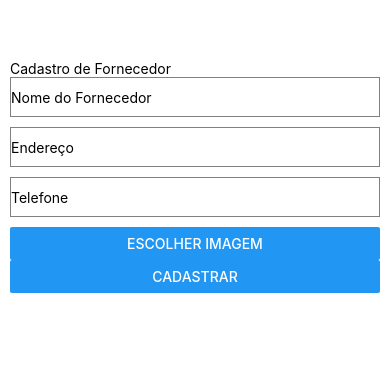
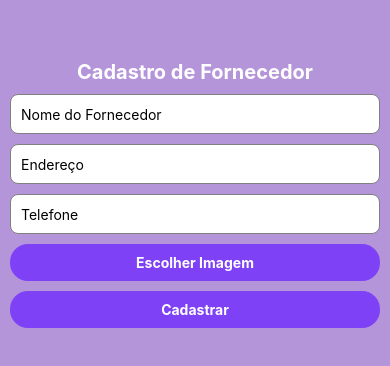
Before and after one commit to madukisp/react-native-missao1-mundo4, a React Native app: screen / in a window 390 px wide. Shown: the top 366 px of the page. Built offline with nearby package versions, Linux system fonts and the light colour scheme.

Commit message:
Atualizações de código para cadastro e listagem de fornecedores

```diff
--- a/App.js
+++ b/App.js
@@ -1,7 +1,8 @@
 import React, { useState } from 'react';
-import { View, StyleSheet, Alert } from 'react-native';
+import { View, Alert } from 'react-native';
 import CadastroFornecedor from './src/components/CadastroFornecedor';
 import ListagemFornecedores from './src/components/ListagemFornecedores';
+import styles from './src/styles/AppStyles';
 
 const App = () => {
   const [fornecedores, setFornecedores] = useState([]);
@@ -32,39 +33,18 @@ const App = () => {
     );
   };
 
-  const atualizarFornecedor = (fornecedor) => {
-    setFornecedores((currentFornecedores) =>
-      currentFornecedores.map((f) => (f.id === fornecedor.id ? fornecedor : f))
-    );
-    setFornecedorEditando(null);
-  };
-
-  const iniciarEdicaoFornecedor = (id) => {
-    const fornecedor = fornecedores.find((f) => f.id === id);
-    setFornecedorEditando(fornecedor);
-  };
-
   return (
     <View style={styles.container}>
       <CadastroFornecedor
         onCadastro={adicionarFornecedor}
         fornecedorEditando={fornecedorEditando}
-        onAtualizarFornecedor={atualizarFornecedor}
       />
       <ListagemFornecedores
         fornecedores={fornecedores}
         onExcluir={excluirFornecedor}
-        onAtualizar={iniciarEdicaoFornecedor}
       />
     </View>
   );
 };
 
-const styles = StyleSheet.create({
-  container: {
-    flex: 1,
-    paddingTop: 50,
-  },
-});
-
 export default App;
--- a/package.json
+++ b/package.json
@@ -9,11 +9,12 @@
     "web": "expo start --web"
   },
   "dependencies": {
+    "@expo/vector-icons": "^14.0.0",
     "expo": "~50.0.14",
+    "expo-image-picker": "~14.7.1",
     "expo-status-bar": "~1.11.1",
     "react": "18.2.0",
-    "react-native": "0.73.6",
-    "expo-image-picker": "~14.7.1"
+    "react-native": "0.73.6"
   },
   "devDependencies": {
     "@babel/core": "^7.20.0"
--- a/src/components/CadastroFornecedor.js
+++ b/src/components/CadastroFornecedor.js
@@ -1,6 +1,8 @@
 import React, { useState } from 'react';
-import { View, Text, TextInput, Button, Image, StyleSheet } from 'react-native';
+import { View, Text, TextInput, Image } from 'react-native';
 import * as ImagePicker from 'expo-image-picker';
+import { TouchableOpacity } from 'react-native';
+import styles from '../styles/CadastroFornecedorStyles';
 
 const CadastroFornecedor = ({ onCadastro }) => {
     const [nome, setNome] = useState('');
@@ -23,25 +25,21 @@ const CadastroFornecedor = ({ onCadastro }) => {
         }
     };
 
-
-
     const handleCadastro = () => {
         if (nome && endereco && telefone && imagemUri) {
             onCadastro({ nome, endereco, telefone, imagemUri });
             setNome('');
             setEndereco('');
             setTelefone('');
-          setImagemUri(null); // Limpando após cadastro
+            setImagemUri(null);
         } else {
             alert('Por favor, preencha todos os campos e selecione uma imagem.');
         }
     };
 
-
-
     return (
         <View style={styles.container}>
-            <Text>Cadastro de Fornecedor</Text>
+            <Text style={styles.titulo}>Cadastro de Fornecedor</Text>
             <TextInput
                 placeholder="Nome do Fornecedor"
                 value={nome}
@@ -60,32 +58,17 @@ const CadastroFornecedor = ({ onCadastro }) => {
                 onChangeText={setTelefone}
                 style={styles.input}
             />
-            <Button title="Escolher Imagem" onPress={escolherImagem} />
+            <TouchableOpacity style={styles.button} onPress={escolherImagem}>
+                <Text style={styles.buttonText}>Escolher Imagem</Text>
+            </TouchableOpacity>
             {imagemUri && (
-                <Image source={{ uri: imagemUri }} style={{ width: 100, height: 100 }} />
+                <Image source={{ uri: imagemUri }} style={styles.image} />
             )}
-
-            <Button title="Cadastrar" onPress={handleCadastro} />
-
+            <TouchableOpacity style={styles.button} onPress={handleCadastro}>
+                <Text style={styles.buttonText}>Cadastrar</Text>
+            </TouchableOpacity>
         </View>
     );
 };
 
-const styles = StyleSheet.create({
-    container: {
-        padding: 10,
-    },
-    input: {
-        height: 40,
-        borderColor: 'gray',
-        borderWidth: 1,
-        marginBottom: 10,
-    },
-    image: {
-        width: 100,
-        height: 100,
-        marginBottom: 10,
-    },
-});
-
 export default CadastroFornecedor;
--- a/src/components/ListagemFornecedores.js
+++ b/src/components/ListagemFornecedores.js
@@ -1,7 +1,8 @@
 import React from 'react';
-import { View, Text, FlatList, Image, StyleSheet, Button } from 'react-native';
+import { View, Text, FlatList, Image, TouchableOpacity } from 'react-native';
+import styles from '../styles/ListagemFornecedoresStyles';
 
-const ListagemFornecedores = ({ fornecedores, onExcluir, onAtualizar }) => {
+const ListagemFornecedores = ({ fornecedores, onExcluir }) => {
   const renderItem = ({ item }) => {
     return (
       <View style={styles.item}>
@@ -11,9 +12,9 @@ const ListagemFornecedores = ({ fornecedores, onExcluir, onAtualizar }) => {
           <Text>{item.endereco}</Text>
           <Text>{item.telefone}</Text>
         </View>
-        <Button title="Excluir" onPress={() => onExcluir(item.id)} />
-        <Button title="Atualizar" onPress={() => onAtualizar(item.id)} />
-
+        <TouchableOpacity style={styles.excluirButton} onPress={() => onExcluir(item.id)}>
+          <Text style={styles.excluirButtonText}>Excluir</Text>
+        </TouchableOpacity>
       </View>
     );
   };
@@ -27,23 +28,4 @@ const ListagemFornecedores = ({ fornecedores, onExcluir, onAtualizar }) => {
   );
 };
 
-const styles = StyleSheet.create({
-  item: {
-    flexDirection: 'row',
-    padding: 10,
-    borderBottomWidth: 1,
-    borderBottomColor: 'gray',
-    alignItems: 'center',
-  },
-  image: {
-    width: 50,
-    height: 50,
-    borderRadius: 25,
-    marginRight: 10,
-  },
-  textContainer: {
-    flex: 1,
-  },
-});
-
 export default ListagemFornecedores;
--- /dev/null
+++ b/src/styles/AppStyles.js
@@ -0,0 +1,12 @@
+import { StyleSheet } from 'react-native';
+
+const styles = StyleSheet.create({
+  container: {
+    flex: 1,
+    paddingTop: 50,
+    backgroundColor: '#b595d9',
+    color: '#fff',
+  },
+});
+
+export default styles;
--- /dev/null
+++ b/src/styles/CadastroFornecedorStyles.js
@@ -0,0 +1,42 @@
+import { StyleSheet } from 'react-native';
+
+const styles = StyleSheet.create({
+    container: {
+        padding: 10,
+        color: '#fff',
+    },
+    input: {
+        height: 40,
+        borderColor: 'gray',
+        borderWidth: 1,
+        marginBottom: 10,
+        backgroundColor: '#fff',
+        padding: 10,
+        borderRadius: 8,
+    },
+    image: {
+        width: 100,
+        height: 100,
+        marginBottom: 10,
+    },
+    titulo: {
+        color: '#fff',
+        fontSize: 20,
+        fontWeight: 'bold',
+        textAlign: 'center',
+        marginBottom: 10,
+    },
+    button: {
+        backgroundColor: '#7e41f6',
+        padding: 10,
+        borderRadius: 18,
+        marginBottom: 10,
+    },
+    buttonText: {
+        color: '#fff',
+        textAlign: 'center',
+        fontWeight: 'bold',
+    },
+});
+
+export default styles;
--- /dev/null
+++ b/src/styles/ListagemFornecedoresStyles.js
@@ -0,0 +1,43 @@
+import { StyleSheet } from 'react-native';
+
+const styles = StyleSheet.create({
+  item: {
+    flexDirection: 'row',
+    alignItems: 'center',
+    marginBottom: 15,
+    backgroundColor: '#EDE7F6',
+    elevation: 3,
+    shadowColor: '#000',
+    shadowOffset: { width: 0, height: 1 },
+    shadowOpacity: 0.2,
+    shadowRadius: 1,
+    paddingVertical: 10,
+    paddingHorizontal: 20,
+    marginHorizontal: 20,
+  },
+  image: {
+    width: 40,
+    height: 40,
+    borderRadius: 20,
+    marginRight: 15,
+    borderWidth: 2,
+    borderColor: '#8A2BE2',
+  },
+  textContainer: {
+    flex: 1,
+    justifyContent: 'center',
+  },
+  excluirButton: {
+    backgroundColor: '#ea3333',
+    paddingHorizontal: 15,
+    paddingVertical: 8,
+    borderRadius: 5,
+  },
+  excluirButtonText: {
+    color: '#fff',
+    fontWeight: 'bold',
+    textAlign: 'center',
+  },
+});
+
+export default styles;
```
Also changed, not shown: src/components/FornecedorProfile.js (+2 -13 lines), src/components/ImagemFornecedor.js (+0 -11 lines), src/styles/FornecedorProfileStyles.js (added, +13 -0 lines), src/styles/ImagemFornecedorStyles.js (added, +12 -0 lines), 1 other file (tests, documents, lock files or other folders). Lines whose indentation alone changed are shown as unchanged.
